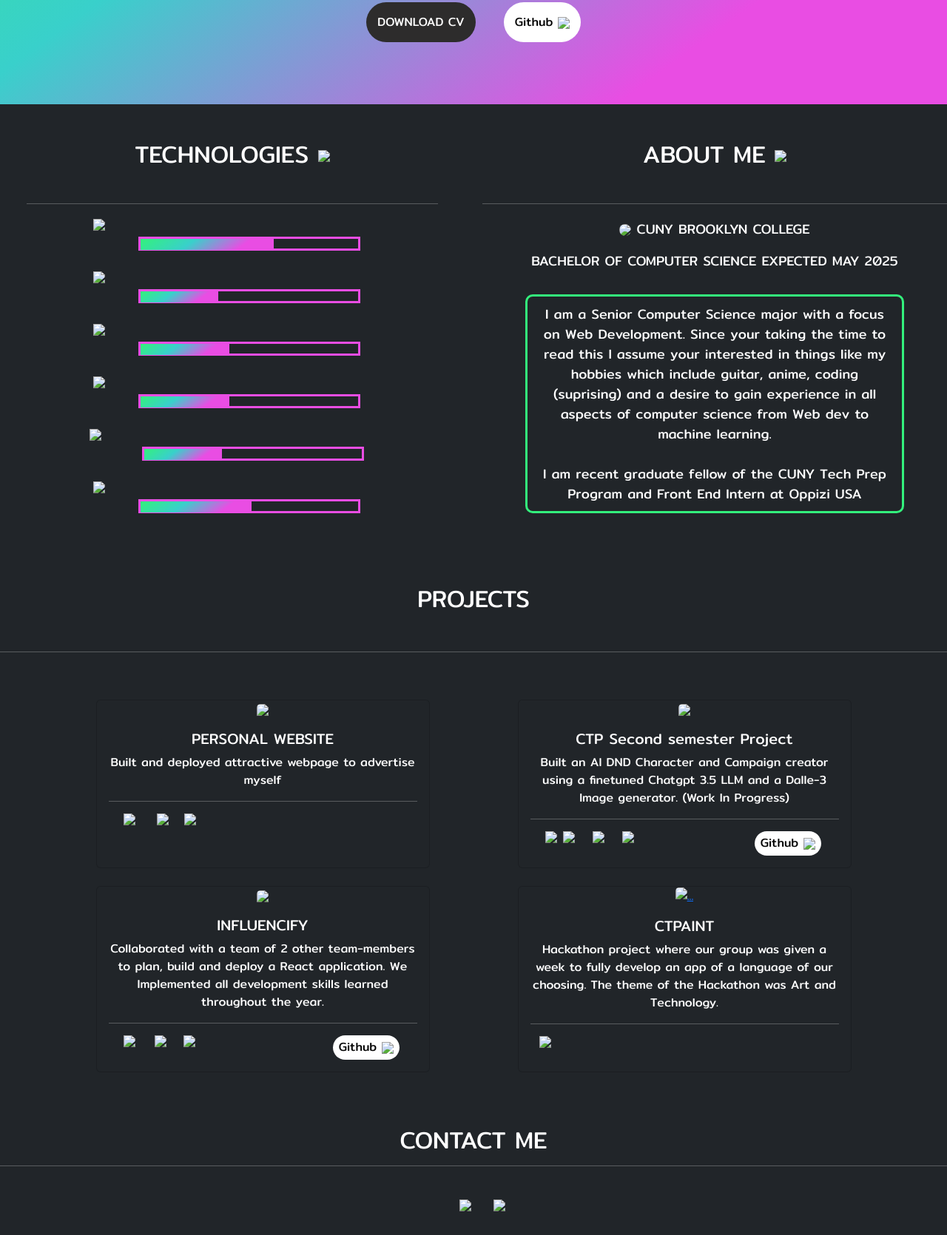
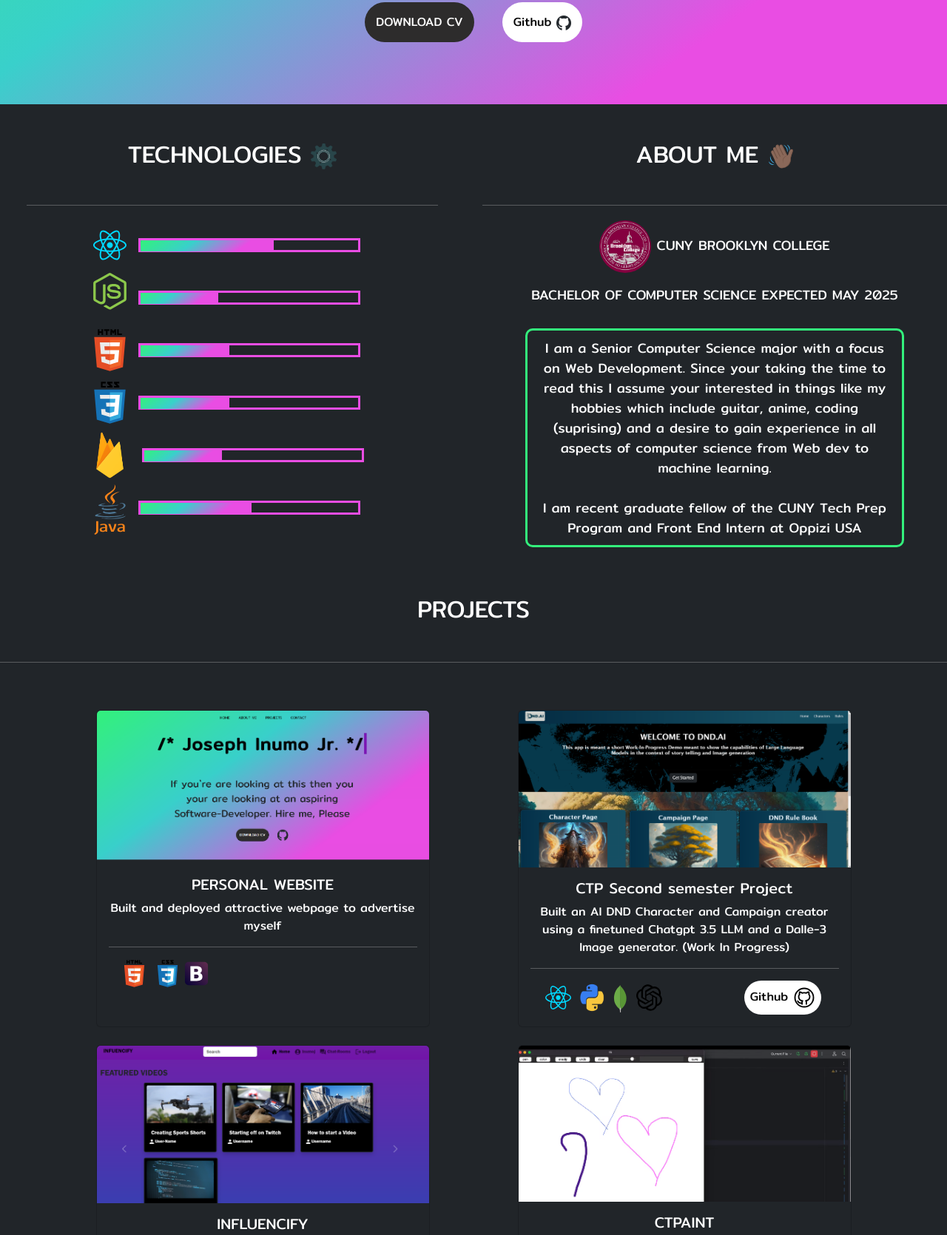
Before and after one commit to Inumo-Joseph/-Inumo-Joseph-.github.io, a website: page index.html in a window 1280 px wide. Shown: the part 550-2220 px from the top of the page at 74% size. Drawn offline with nearby package versions, Linux system fonts and the light colour scheme.

Commit message:
Files updated

```diff
--- a/index.html
+++ b/index.html
@@ -78,9 +78,9 @@
             If you`re are looking at this then you your are looking at an aspiring Software-Developer.
           </p>
           <br>
-            <a href="./src/assets/Joseph Inumo, Jr Resume.pdf" download=""> <button type="button" class="button btn-lg mx-3">DOWNLOAD CV</button></a>
+            <a href="./assets/Joseph_Inumo_Resume_2.docx (1).pdf" download=""> <button type="button" class="button btn-lg mx-3">DOWNLOAD CV</button></a>
 
-            <a href="https://github.com/Inumo-Joseph" target="_blank"> <button type=" button"  class="button btn-lg mx-3 bg-white"> <span style="color:black">Github</span>  <img src="./src/assets/github-logo-6531.png" class="" width="20px"> </button> </a>
+            <a href="https://github.com/Inumo-Joseph" target="_blank"> <button type=" button"  class="button btn-lg mx-3 bg-white"> <span style="color:black">Github</span>  <img src="./assets/github-logo-6531.png" class="" width="20px"> </button> </a>
 
         </div>
 
@@ -90,7 +90,7 @@
             <div class="col px-5 text-center">
               <h2 style="color: white" class="px-5">
                 TECHNOLOGIES
-                <img src="./src/assets/Gears.png.png" width="35px">
+                <img src="./assets/Gears.png.png" width="35px">
               </h2>
               <br>
 
@@ -98,16 +98,15 @@
 
 
               <div class="container px-2 pt-1 d-flex justify-content-center">
-                <img src="./src/assets/react.svg" width="45px">
+                <img src="./assets/react.svg" width="45px">
                 <div class="container-bar  my-4 mx-3 ">
                   <div class="progress-bar progress-bar-1">
-
                   </div>
                </div>
               </div>
 
               <div class="container px-2 pt-1 d-flex justify-content-center">
-                <img src="./src/assets/nodejs-icon.svg" width="45px">
+                <img src="./assets/nodejs-icon.svg" width="45px">
 
                 <div class="container-bar my-4 mx-3">
                   <div class="progress-bar progress-bar-4">
@@ -117,7 +116,7 @@
               </div>
 
               <div class="container my-0 px-2 pt-1 d-flex justify-content-center">
-                <img src="./src/assets/html5.svg" width="45px">
+                <img src="./assets/html5.svg" width="45px">
                 <div class="container-bar  my-4 mx-3 ">
                   <div class="progress-bar progress-bar-2">
 
@@ -126,7 +125,7 @@
               </div>
 
               <div class="container px-2 d-flex pt-1 justify-content-center">
-                <img src="./src/assets/css3.svg" width="45px">
+                <img src="./assets/css3.svg" width="45px">
                 <div class="container-bar  my-4 mx-3 ">
                   <div class="progress-bar progress-bar-2">
 
@@ -136,7 +135,7 @@
 
 
               <div class="container px-2 d-flex pt-1 justify-content-center">
-                <img src="./src/assets/kisspng-firebase-cloud-messaging-computer-icons-google-clo-github-5ad5d3ce4fc460.4730334415239628303267.png" width="55px">
+                <img src="./assets/kisspng-firebase-cloud-messaging-computer-icons-google-clo-github-5ad5d3ce4fc460.4730334415239628303267.png" width="55px">
                 <div class="container-bar  my-4 mx-3 ">
                   <div class="progress-bar progress-bar-4">
 
@@ -147,7 +146,7 @@
 
 
               <div class="container px-2 d-flex pt-1 justify-content-center">
-                <img src="./src/assets/java.svg" width="45px">
+                <img src="./assets/java.svg" width="45px">
                 <div class="container-bar  my-4 mx-3 ">
                   <div class="progress-bar progress-bar-3">
 
@@ -160,7 +159,7 @@
             <div id="" class="col-lg-6 text-center">
               <h2 style="color: white;">
                 ABOUT ME
-                <img src="./src/assets/waving-hand-sign-tone-5.svg" width="35px">
+                <img src="./assets/waving-hand-sign-tone-5.svg" width="35px">
               </h2>
 
               <br>
@@ -172,7 +171,7 @@
 
                   <div class = "container">
 
-                    <img src ="./src/assets/Brookylncollege.png" width ="70px" class=" rounded-circle ">
+                    <img src ="./assets/Brookylncollege.png" width ="70px" class=" rounded-circle ">
 
 
                   CUNY BROOKLYN COLLEGE
@@ -186,7 +185,7 @@
 
 
                   <div class="container-fluid col-md-3">
-                   <!-- <img src="./src/assets/CoverPhoto.jpg" alt="A PICTURE OF ME" class="d-block mx-md-auto img-fluid rounded-circle"  width="150"> -->
+                   <!-- <img src="./assets/CoverPhoto.jpg" alt="A PICTURE OF ME" class="d-block mx-md-auto img-fluid rounded-circle"  width="150"> -->
                   </div>
 
 
@@ -239,7 +238,7 @@
               <div class="container-fluid d-flex pt-4 col-lg-5">
                 <div class="card text-white bg-dark" style="width: 32rem; ">
                   <a href="#home" target="blank">
-                    <img src="./src/assets/Screenshot 2024-03-11 223411.png" class="card-img-top">
+                    <img src="./assets/Screenshot 2024-03-11 223411.png" class="card-img-top">
                   </a>
 
                   <div class="card-body ">
@@ -254,9 +253,9 @@
                     <hr>
 
                     <div class="container d-flex">
-                      <img src="./src/assets/html5.svg" class="px-2" width="45px">
-                      <img src="./src/assets/css3.svg" class="px-2" width="45px">
-                      <img src="./src/assets/bootstrap.svg" width="33px" class="">
+                      <img src="./assets/html5.svg" class="px-2" width="45px">
+                      <img src="./assets/css3.svg" class="px-2" width="45px">
+                      <img src="./assets/bootstrap.svg" width="33px" class="">
 
 
                     </div>
@@ -269,7 +268,7 @@
               <div class="container-fluid d-flex pt-4 col-lg-5">
                 <div class="card text-white bg-dark" style="width: 32rem; ">
                   <a href="" target="blank">
-                    <img src="./src/assets/DNDAI.png" class="card-img-top">
+                    <img src="./assets/DNDAI.png" class="card-img-top">
                   </a>
 
                   <div class="card-body ">
@@ -285,12 +284,12 @@
                     <hr>
 
                     <div class="container d-flex">
-                      <img src="./src/assets/react.svg" class="px-2">
-                      <img src="./src/assets/Python-logo.png" width="40px">
-                      <img src="./src/assets/mongodb-icon.svg" width="40px">
-                      <img src="./src/assets/openai-2.svg" width="35px">
+                      <img src="./assets/react.svg" class="px-2">
+                      <img src="./assets/Python-logo.png" width="40px">
+                      <img src="./assets/mongodb-icon.svg" width="40px">
+                      <img src="./assets/openai-2.svg" width="35px">
                       <div class=" container-fluid d-flex   justify-content-end col" >
-                        <a href="https://github.com/Spring-2024-CTP-Project/SPRING-2024" target="_blank"> <button type=" button"  class="button3 bg-white"> <span style="color:black">Github</span> <img src="./src/assets/github-outline.svg" class="" width="30px"> </button> </a>
+                        <a href="https://github.com/Spring-2024-CTP-Project/SPRING-2024" target="_blank"> <button type=" button"  class="button3 bg-white"> <span style="color:black">Github</span> <img src="./assets/github-outline.svg" class="" width="30px"> </button> </a>
                       </div>
                     </div>
 
@@ -302,7 +301,7 @@
               <div class="container-fluid d-flex  pt-4 col-lg-5">
                 <div class="card text-white bg-dark" style="width: 32rem;">
                   <a href="https://influencify-e7f08.firebaseapp.com/Home" target="_blank">
-                    <img src="./src/assets/Screenshot 2024-01-07 235636.png" class="card-img-top">
+                    <img src="./assets/Screenshot 2024-01-07 235636.png" class="card-img-top">
                   </a>
 
                   <div class="card-body ">
@@ -318,13 +317,13 @@
                     <hr>
 
                     <div class="container d-flex">
-                      <img src="./src/assets/react.svg"  width="50px" class="px-2">
-                      <img src="./src/assets/bootstrap.svg" width="35px" >
-                      <img  src="./src/assets/kisspng-firebase-cloud-messaging-computer-icons-google-clo-github-5ad5d3ce4fc460.4730334415239628303267.png" width="50px" class="px-1">
+                      <img src="./assets/react.svg"  width="50px" class="px-2">
+                      <img src="./assets/bootstrap.svg" width="35px" >
+                      <img  src="./assets/kisspng-firebase-cloud-messaging-computer-icons-google-clo-github-5ad5d3ce4fc460.4730334415239628303267.png" width="50px" class="px-1">
 
 
                       <div class=" container-fluid d-flex   justify-content-end col" >
-                        <a href="https://github.com/Inumo-Joseph/Fall-Project-2023---Infuencify" target="_blank"> <button type=" button"  class="button3 bg-white"> <span style="color:black">Github</span> <img src="./src/assets/github-outline.svg" class="" width="30px"> </button> </a>
+                        <a href="https://github.com/Inumo-Joseph/Fall-Project-2023---Infuencify" target="_blank"> <button type=" button"  class="button3 bg-white"> <span style="color:black">Github</span> <img src="./assets/github-outline.svg" class="" width="30px"> </button> </a>
                       </div>
                     </div>
 
@@ -343,7 +342,7 @@
               <div class ="container-fluid d-flex  pt-4 col-lg-5 ">
                 <div class="card text-white bg-dark" style="width: 32rem;">
                   <a href="https://devpost.com/software/ctpaint" target="_blank">
-                    <img src="./src/assets/Screenshot 2024-01-08 011215.png" class="card-img-top" alt="..." >
+                    <img src="./assets/Screenshot 2024-01-08 011215.png" class="card-img-top" alt="..." >
                   </a>
 
                   <div class="card-body ">
@@ -358,7 +357,7 @@
                     </p>
                     <hr>
                     <div class="container d-flex">
-                      <img src="./src/assets/Python-logo.png" width="40px">
+                      <img src="./assets/Python-logo.png" width="40px">
 
                       <div class="container d-flex justify-content-end">
 
@@ -374,7 +373,7 @@
               <!-- <div class ="container-fluid d-flex  pt-4 col-lg-5 ">
                 <div class="card text-white bg-dark" style="width: 32rem;">
                   <a href="https://devpost.com/software/ctpaint" target="_blank">
-                    <img src="./src/assets/Screenshot 2024-01-08 011215.png" class="card-img-top" alt="..." >
+                    <img src="./assets/Screenshot 2024-01-08 011215.png" class="card-img-top" alt="..." >
                   </a>
 
                   <div class="card-body ">
@@ -389,11 +388,11 @@
                     </p>
                     <hr>
                     <div class="container d-flex">
-                      <img src="./src/assets/Java-Logo.svg" width="30px">
+                      <img src="./assets/Java-Logo.svg" width="30px">
 
                       <div class="container d-flex justify-content-end">
                         <div class=" container-fluid d-flex   justify-content-end col" >
-                          <a href="https://github.com/Spring-2024-CTP-Project/SPRING-2024" target="_blank"> <button type=" button"  class="button3 bg-white"> <span style="color:black">Github</span> <img src="./src/assets/github-outline.svg" class="" width="30px"> </button> </a>
+                          <a href="https://github.com/Spring-2024-CTP-Project/SPRING-2024" target="_blank"> <button type=" button"  class="button3 bg-white"> <span style="color:black">Github</span> <img src="./assets/github-outline.svg" class="" width="30px"> </button> </a>
                         </div>
 
                       </div>
@@ -417,8 +416,8 @@
 
             <hr  style="color: white;">
             <br>
-            <a href ="mailto: inumoj@gmail.com">   <img src="./src/assets/mail-2569.png" width="60px" class="mx-4"></a>
-            <a href="https://www.linkedin.com/in/joseph-inumo-jr-1a3106220/" target="_blank"> <img src="./src/assets/linkedin.svg" width="50px"></a>
+            <a href ="mailto: inumoj@gmail.com">   <img src="./assets/mail-2569.png" width="60px" class="mx-4"></a>
+            <a href="https://www.linkedin.com/in/joseph-inumo-jr-1a3106220/" target="_blank"> <img src="./assets/linkedin.svg" width="50px"></a>
           </div>
 
         </div>
```
Also changed, not shown: 1 other file.
